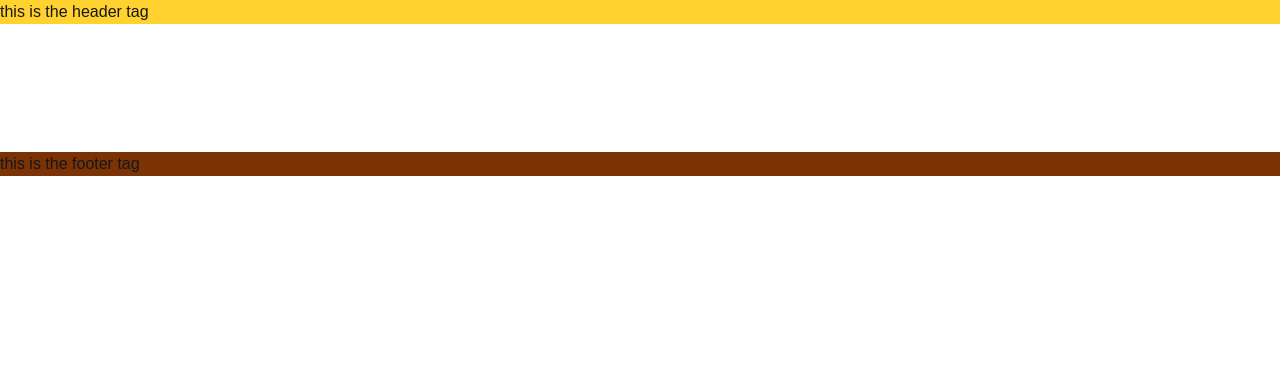
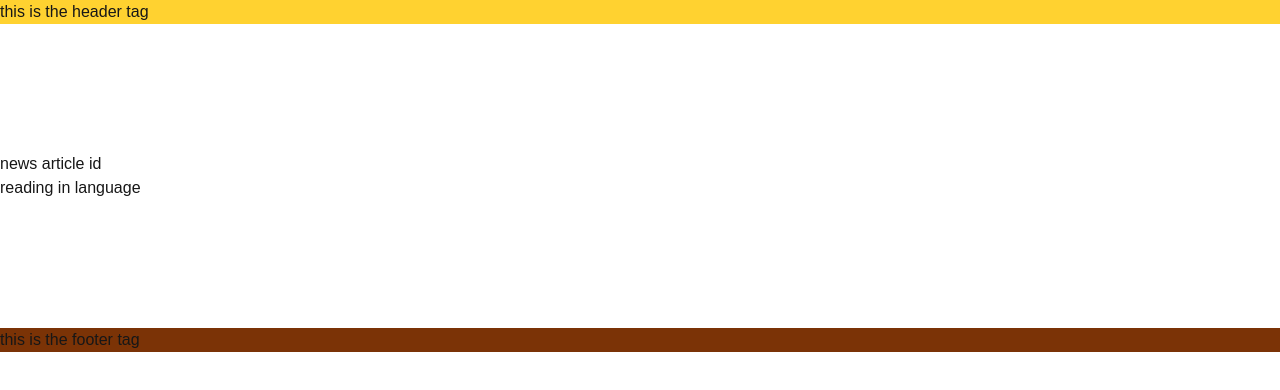
Before and after one commit to MogesBekele/next, a Next.js app: page /article/1 in a window 1280 px wide. Shown: the top 390 px of the page. Built offline with nearby package versions, Linux system fonts and the light colour scheme.

Commit message:
created the article component

```diff
--- a/src/app/article/[aritclesId]/page.tsx
+++ b/src/app/article/[aritclesId]/page.tsx
@@ -1,3 +1,9 @@
 export default function Aritcles(){
 
+  return <div>
+
+    <h1>news article id</h1>
+    <h1>reading in language</h1>
+  </div>
+
 }
```
